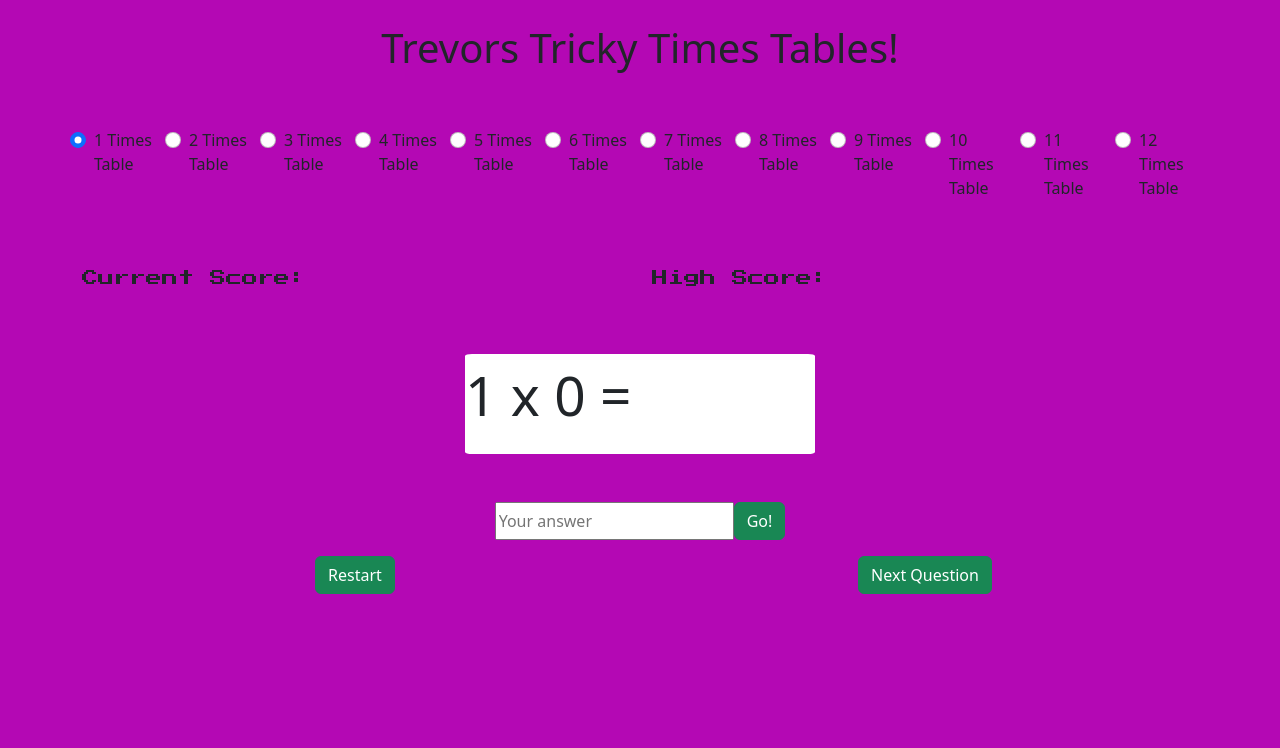
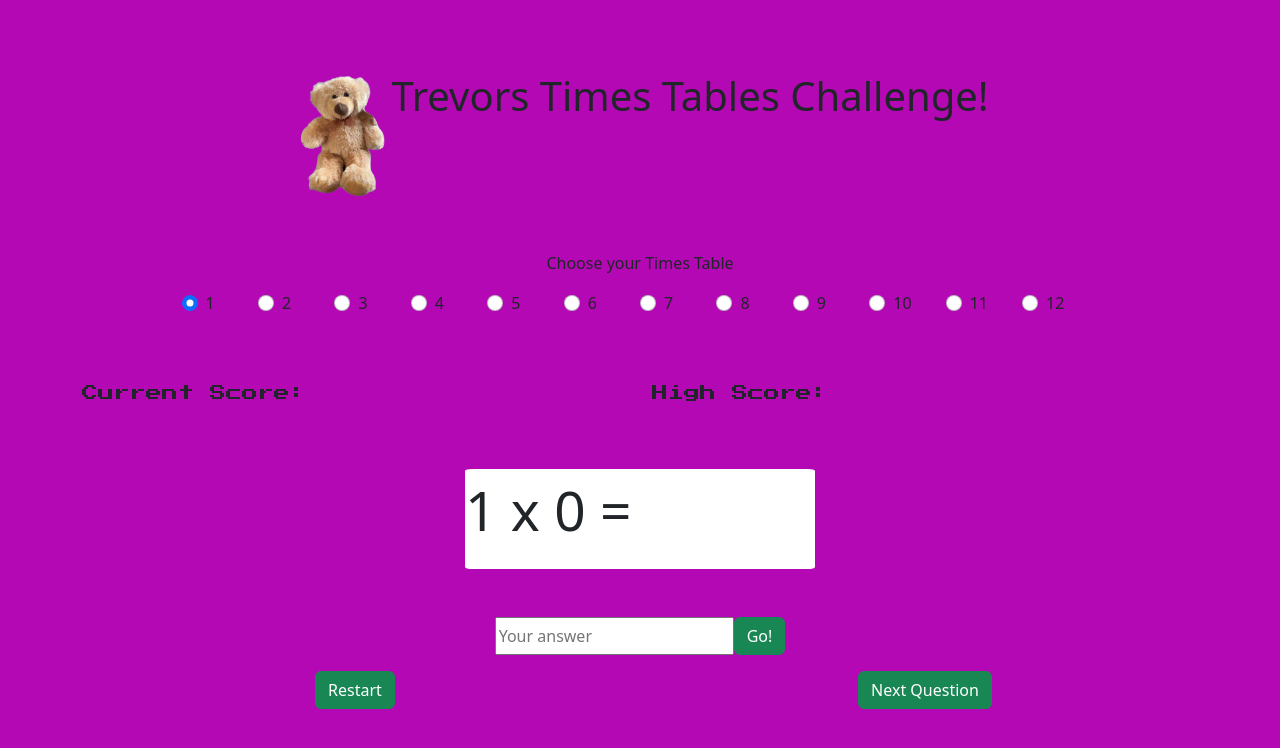
Before and after one commit to nddpj00/kermit-times-tables, a plain HTML site: page index.html in a window 1280 px wide. Drawn offline with nearby package versions, Linux system fonts and the light colour scheme.

Commit message:
adds sound effect and animation

```diff
--- a/assets/css/style.css
+++ b/assets/css/style.css
@@ -1,5 +1,9 @@
 body {
   background: rgb(180, 8, 180);
+}
+
+.mainHeader {
+  margin-top: 4.5rem;
 }
 
 .question-area {
@@ -10,11 +14,57 @@ body {
   border-radius: 2%;
 }
 
+@keyframes trevor-3d-animation {
+  0% {
+    transform: translateZ(0) scale(1);
+  }
+  50% {
+    transform: translateZ(150px) scale(1.5);
+  }
+  100% {
+    transform: translateZ(300px) scale(2);
+  }
+}
+
+.trevor-3d {
+  animation: trevor-3d-animation 5s;
+}
+
+@keyframes trevor-animation {
+  0% {
+    transform: translateX(0);
+  } /* Starting position */
+  50% {
+    transform: translateX(300px);
+  } /* Midway position */
+  100% {
+    transform: translateX(0);
+  } /* Back to starting position */
+}
+
+.trevor-animation {
+  animation: trevor-animation 5s;
+}
+
+.trevor {
+  width: 100px;
+}
+
+.timesDropDown {
+  padding-left: 10%;
+  padding-right: 10%;
+}
+
+.timesRadioBtns {
+  padding-left: 10%;
+  padding-right: 10%;
+}
+
 .retro {
   font-family: "Press Start 2P", cursive;
 }
 
-@media (max-width: 768px) {
+@media (max-width: 1200px) {
   .form-check {
     display: none;
   }
@@ -24,7 +74,7 @@ body {
   }
 }
 
-@media (min-width: 769px) {
+@media (min-width: 1201px) {
   .form-check {
     display: flex;
   }
--- a/assets/js/scripts.js
+++ b/assets/js/scripts.js
@@ -19,6 +19,9 @@ function initialisePage() {
     radio.addEventListener("change", function () {
       if (this.checked) {
         updateSelectedTimesTable(this.value);
+        removeKermit();
+        document.getElementById("answer").value = "";
+        document.getElementById("result").innerHTML = "";
         const indexNumber = this.value - 1;
         const hiScore = highScores[indexNumber];
         currentHighScore = hiScore[indexNumber + 1];
@@ -31,6 +34,9 @@ function initialisePage() {
   // Event listener for dropdown for viewing on small devices.
   timesTableDropdown.addEventListener("change", function () {
     updateSelectedTimesTable(this.value);
+    removeKermit();
+    document.getElementById("answer").value = "";
+    document.getElementById("result").innerHTML = "";
     const indexNumber = this.value - 1;
     const hiScore = highScores[indexNumber];
     currentHighScore = hiScore[indexNumber + 1];
@@ -96,6 +102,16 @@ function setSum(num1, num2) {
   operandTwo.innerHTML = num2;
 }
 
+const soundEffect = document.getElementById("trevorWhooHoo");
+
+soundEffect.addEventListener("loadedmetadata", function () {
+  // Audio has loaded, you can now play it
+});
+
+function playSound() {
+  soundEffect.currentTime = 0;
+  soundEffect.play();
+}
 function checkAnswer() {
   const valueOne = parseFloat(document.getElementById("operand1").innerHTML);
   const valueTwo = parseFloat(document.getElementById("operand2").innerHTML);
@@ -105,6 +121,7 @@ function checkAnswer() {
     currentScore += 1;
     document.getElementById("result").innerHTML = "Well done, you are right!";
     document.getElementById("score").innerHTML = currentScore;
+    playSound();
   } else {
     document.getElementById(
       "result"
--- a/index.html
+++ b/index.html
@@ -19,14 +19,26 @@
     <title>Document</title>
   </head>
   <body>
-    <div class="row mt-4">
+    <div class="row mainHeader">
       <div class="col d-flex justify-content-center">
-        <h1>Trevors Tricky Times Tables!</h1>
+        <audio id="trevorWhooHoo">
+          <source src="./assets/images/trevorWhooHoo.mp3" type="audio/mp3" />
+        </audio>
+        <img
+          class="trevor trevor-animation"
+          src="./assets/images/trevor-transparent.png"
+          alt="trevor the teddy"
+        />
+        <h1>Trevors Times Tables Challenge!</h1>
       </div>
     </div>
-
+    <div class="row d-none d-sm-block mt-5">
+      <div class="col d-flex justify-content-center">
+        <p>Choose your Times Table</p>
+      </div>
+    </div>
     <div class="container">
-      <div class="row mt-5">
+      <div class="row timesRadioBtns">
         <div class="col form-check d-none d-sm-block">
           <input
             class="form-check-input"
@@ -36,9 +48,7 @@
             id="timesTableradio1"
             checked
           />
-          <label class="form-check-label" for="timesTableradio1">
-            1 Times Table
-          </label>
+          <label class="form-check-label" for="timesTableradio1"> 1 </label>
         </div>
         <div class="col form-check d-none d-sm-block">
           <input
@@ -48,9 +58,7 @@
             value="2"
             id="timesTableradio2"
           />
-          <label class="form-check-label" for="timesTableradio2">
-            2 Times Table
-          </label>
+          <label class="form-check-label" for="timesTableradio2"> 2 </label>
         </div>
         <div class="col form-check d-none d-sm-block">
           <input
@@ -60,9 +68,7 @@
             value="3"
             id="timesTableradio3"
           />
-          <label class="form-check-label" for="timesTableradio3">
-            3 Times Table
-          </label>
+          <label class="form-check-label" for="timesTableradio3"> 3 </label>
         </div>
         <div class="col form-check d-none d-sm-block">
           <input
@@ -72,9 +78,7 @@
             value="4"
             id="timesTableradio4"
           />
-          <label class="form-check-label" for="timesTableradio4">
-            4 Times Table
-          </label>
+          <label class="form-check-label" for="timesTableradio4"> 4 </label>
         </div>
         <div class="col form-check d-none d-sm-block">
           <input
@@ -84,9 +88,7 @@
             value="5"
             id="timesTableradio5"
           />
-          <label class="form-check-label" for="timesTableradio5">
-            5 Times Table
-          </label>
+          <label class="form-check-label" for="timesTableradio5"> 5 </label>
         </div>
         <div class="col form-check d-none d-sm-block">
           <input
@@ -96,9 +98,7 @@
             value="6"
             id="timesTableradio6"
           />
-          <label class="form-check-label" for="timesTableradio6">
-            6 Times Table
-          </label>
+          <label class="form-check-label" for="timesTableradio6"> 6 </label>
         </div>
         <div class="col form-check d-none d-sm-block">
           <input
@@ -108,9 +108,7 @@
             value="7"
             id="timesTableradio7"
           />
-          <label class="form-check-label" for="timesTableradio7">
-            7 Times Table
-          </label>
+          <label class="form-check-label" for="timesTableradio7"> 7 </label>
         </div>
         <div class="col form-check d-none d-sm-block">
           <input
@@ -120,9 +118,7 @@
             value="8"
             id="timesTableradio8"
           />
-          <label class="form-check-label" for="timesTableradio8">
-            8 Times Table
-          </label>
+          <label class="form-check-label" for="timesTableradio8"> 8 </label>
         </div>
         <div class="col form-check d-none d-sm-block">
           <input
@@ -132,9 +128,7 @@
             value="9"
             id="timesTableradio9"
           />
-          <label class="form-check-label" for="timesTableradio9">
-            9 Times Table
-          </label>
+          <label class="form-check-label" for="timesTableradio9"> 9 </label>
         </div>
         <div class="col form-check d-none d-sm-block">
           <input
@@ -144,9 +138,7 @@
             value="10"
             id="timesTableradio10"
           />
-          <label class="form-check-label" for="timesTableradio10">
-            10 Times Table
-          </label>
+          <label class="form-check-label" for="timesTableradio10"> 10 </label>
         </div>
         <div class="col form-check d-none d-sm-block">
           <input
@@ -156,9 +148,7 @@
             value="11"
             id="timesTableradio11"
           />
-          <label class="form-check-label" for="timesTableradio11">
-            11 Times Table
-          </label>
+          <label class="form-check-label" for="timesTableradio11"> 11 </label>
         </div>
         <div class="col form-check d-none d-sm-block">
           <input
@@ -168,17 +158,12 @@
             value="12"
             id="timesTableradio12"
           />
-          <label class="form-check-label" for="timesTableradio12">
-            12 Times Table
-          </label>
+          <label class="form-check-label" for="timesTableradio12"> 12 </label>
         </div>
       </div>
 
       <div class="row mt-5">
-        <div class="col d-sm-none">
-          <label class="form-check-label" for="timesTableDropdown">
-            Times Table
-          </label>
+        <div class="col d-sm-none timesDropDown">
           <select
             class="form-select dropdown-form"
             id="timesTableDropdown"
```
Also changed, not shown: assets/images/trevor-transparent.png (added), 1 other file.
